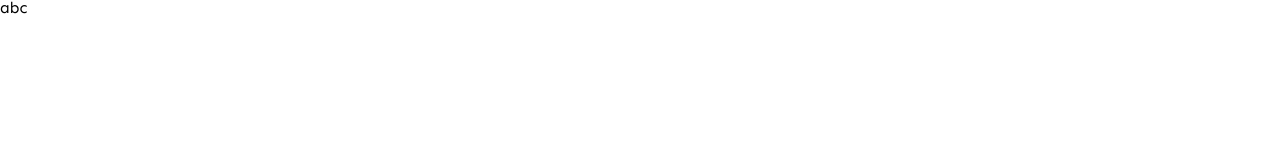
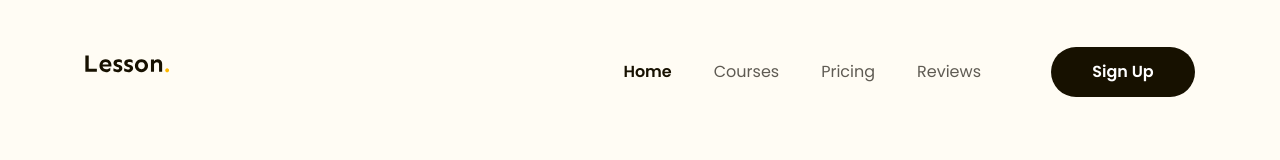
Before and after one commit to DgHung23/Project2, a plain HTML site: page index.html in a window 1280 px wide. Drawn offline with Linux system fonts and the light colour scheme.

Commit message:
add header

```diff
--- a/assets/CSS/style.css
+++ b/assets/CSS/style.css
@@ -1,3 +1,112 @@
-h1 {
-    font-family: "sen";
+* {
+    box-sizing: border-box;
 }
+
+:root {
+    --primary-color: #ffb900;
+    --secondary-color: #171100;
+}
+
+html,
+body {
+    scroll-behavior: smooth;
+}
+
+html {
+    font-size: 62.5%;
+}
+
+.body {
+    font-size: 1.6rem;
+}
+
+/* common */
+a {
+    text-decoration: none;
+}
+
+.content {
+    width: 1110px;
+    max-width: calc(
+        100% - 48px
+    ); /* không bị lỗi giao diện khi width của trình duyệt bé hơn 1110 */
+    margin-left: auto;
+    margin-right: auto;
+}
+
+.btn {
+    display: inline-block;
+    border-radius: 25px;
+    width: 118px;
+    height: 50px;
+    padding: 11px 41px;
+    font-family: "Poppins";
+    font-weight: 600;
+    font-size: 1.6rem;
+    line-height: 1.75;
+    text-align: center;
+    color: #ffffff;
+}
+
+/* ===============header================================ */
+
+.header {
+    background: #fffcf4;
+    height: 100vh;
+    padding-top: 47px;
+}
+
+.header nav {
+    display: flex;
+    justify-content: space-between;
+}
+
+.header nav .navigation {
+    display: flex;
+}
+
+.header nav .lish {
+    display: flex;
+    align-items: center;
+}
+
+.header nav .lish .item {
+    margin-left: 42px;
+}
+
+.header .lish .item a {
+    font-family: "Poppins";
+    font-style: normal;
+    font-weight: 400;
+    font-size: 1.6rem;
+    line-height: 1.75;
+    text-align: center;
+    color: #5f5b53;
+}
+
+.header .lish .item:first-child a {
+    font-weight: 600;
+    color: #171100;
+    display: block;
+}
+
+.header .lish .item:first-child a::after {
+    content: "";
+    top: 0px;
+    right: 0px;
+    height: 10px;
+    width: 12px;
+    background: #171100;
+    border-radius: 1px;
+}
+
+.header .btn {
+    margin-left: 70px;
+    width: 144px;
+    background-color: var(--secondary-color);
+}
+
+.header .logo img {
+    width: 85px;
+    height: 34px;
+}
--- a/index.html
+++ b/index.html
@@ -11,7 +11,24 @@
     <link rel="stylesheet" href="./assets/CSS/style.css">
 
 </head>
-<body>
-    <h1>abc</h1>
+<body >
+    <header class="header">
+        <div class="content">
+            <nav>
+                <div class="logo">
+                    <a href="#!"><img src="./assets/imgs/Logo.svg" alt="Logo"></a>
+                </div>
+                <div class="navigation">
+                    <ul class="lish">
+                        <li class="item"><a href="#!">Home</a></li>
+                        <li class="item"><a href="#!">Courses</a></li>
+                        <li class="item"><a href="#!">Pricing</a></li>
+                        <li class="item"><a href="#!">Reviews</a></li>
+                    </ul>
+                    <div class="btn">Sign Up</div>
+                </div>
+            </nav>
+        </div>
+    </header>
 </body>
 </html>
```
Also changed, not shown: assets/imgs/Logo.svg (added).
